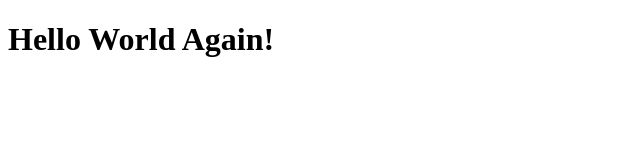
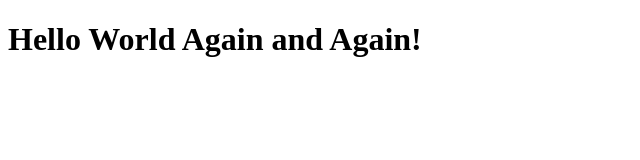
Before and after one commit to thestar/thestar.github.io, a plain HTML site: page index.html in a window 1280 px wide. Shown: the whole page, without its empty margins (0-640 px from the left). Drawn offline with Linux system fonts and the light colour scheme.

Commit message:
test again

```diff
--- a/index.html
+++ b/index.html
@@ -5,6 +5,6 @@
 	<title>Document</title>
 </head>
 <body>
-	<h1>Hello World Again!</h1>
+	<h1>Hello World Again and Again!</h1>
 </body>
 </html>
```
